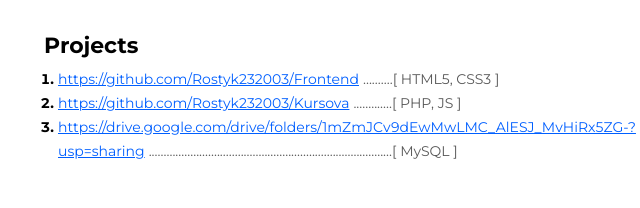
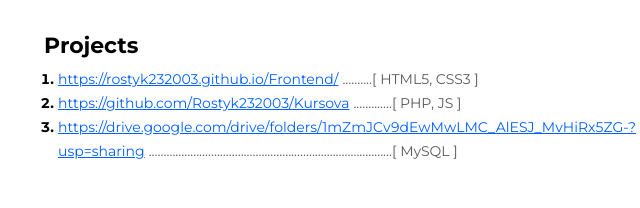
Before and after one commit to Rostyk232003/Resume, a plain HTML site: page index.html in a window 1280 px wide. Shown: the part 495-703 px from the top of the page, 462-1102 px from the left. Drawn offline with Linux system fonts and the light colour scheme.

Commit message:
change link

```diff
--- a/index.html
+++ b/index.html
@@ -33,7 +33,7 @@
                 <h3 class="main-content-title">Projects</h3>
                 <ol class="project-list">
                     <li class="project-item">
-                        <a href="https://github.com/Rostyk232003/Frontend" class="project-item-link">https://github.com/Rostyk232003/Frontend</a>
+                        <a href="https://rostyk232003.github.io/Frontend/" class="project-item-link">https://rostyk232003.github.io/Frontend/</a>
                     <span class="project-item-descr">
                         ..........[ HTML5, CSS3 ]
                     </span>
```
